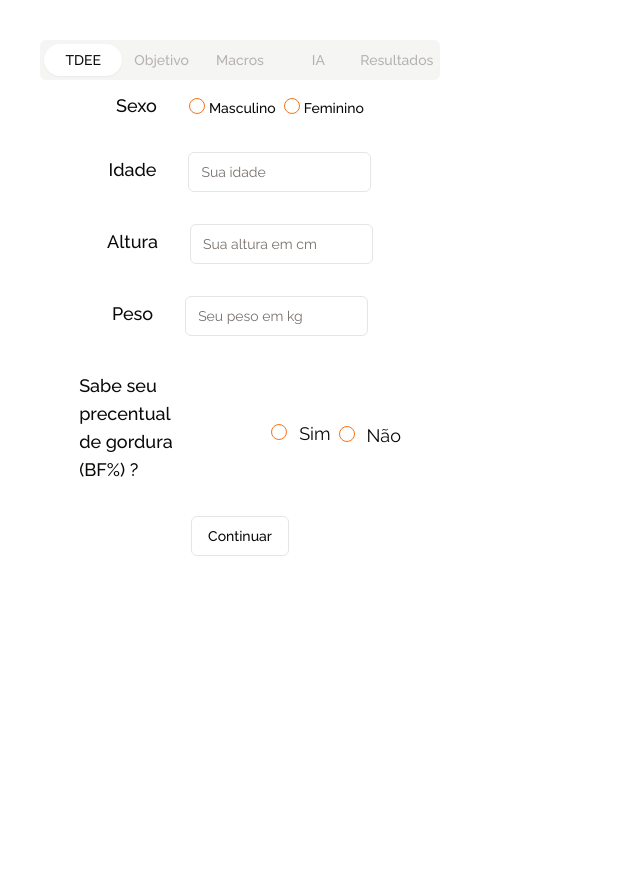
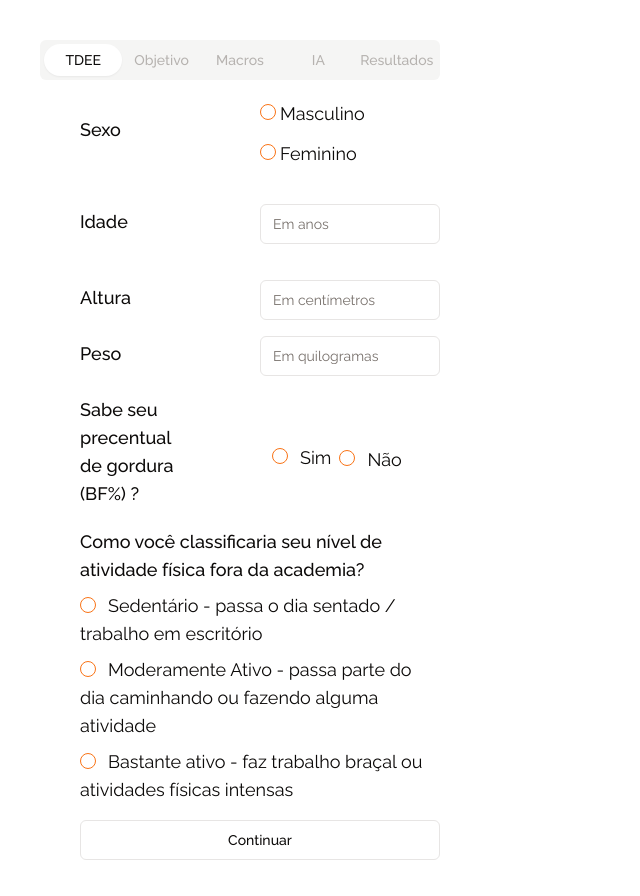
Before and after one commit to itpaulin/ai-diet-calculator, a Next.js app: page /metricas in a window 1280 px wide. Shown: the top 896 px of the page, without its empty margins (0-640 px from the left). Before the commit the page ends 800 px from the top, so only its background shows below. Built offline with nearby package versions, Linux system fonts and the light colour scheme; a web font is replaced by a local one.

Commit message:
feat: add input activity level and align inputs.

```diff
--- a/src/app/metricas/components/tdee.tsx
+++ b/src/app/metricas/components/tdee.tsx
@@ -21,6 +21,7 @@ import React, { Dispatch, SetStateAction, useEffect, useState } from 'react'
 import { ITdee } from '@/models'
 import { KatchMcArdle, MifflinStJeor } from '@/functions/tmb'
 import { Badge } from '@/components/ui/badge'
+import ActivityLevel from '@/enums/ActivityLevel'
 
 interface TdeeProps {
   setHasTdee: Dispatch<SetStateAction<boolean>>
@@ -54,6 +55,18 @@ const tdeeSchema = z.object({
     .positive(),
   hasBF: z.coerce.boolean(),
   bodyFat: z.coerce.number().positive().optional(),
+  activityLevel: z.nativeEnum(ActivityLevel, {
+    errorMap: (issue, _ctx) => {
+      switch (issue.code) {
+        case 'invalid_type':
+          return { message: 'Selecione um nível de atividade adequado' }
+        case 'invalid_enum_value':
+          return { message: 'Selecione um nível de atividade adequado' }
+        default:
+          return { message: 'Nível inválido' }
+      }
+    },
+  }),
 })
 
 export const Tdee = ({ setHasTdee, setPayload }: TdeeProps) => {
@@ -98,37 +111,35 @@ export const Tdee = ({ setHasTdee, setPayload }: TdeeProps) => {
       <Form {...form}>
         <form
           onSubmit={form.handleSubmit(onSubmit)}
-          className='flex flex-col items-center justify-center space-y-8'
+          className=' grid grid-rows-2 items-center gap-4 pl-10 '
         >
           <FormField
             control={form.control}
             name='gender'
             render={({ field }) => (
-              <FormItem className='flex flex-col'>
-                <div className='flex px-5'>
-                  <FormLabel>Sexo</FormLabel>
-                  <FormControl className='ml-8 pt-2'>
+              <FormItem className='grid grid-cols-2'>
+                <FormLabel className='pt-7'>Sexo</FormLabel>
+                <FormControl>
                   <RadioGroup
                     onValueChange={field.onChange}
                     defaultValue={field.value}
-                      className='flex'
+                    className=''
                     {...field}
                   >
-                      <FormItem>
+                    <FormItem className='flex items-center space-x-1 space-y-0'>
                       <FormControl>
-                          <RadioGroupItem value='Male' />
+                        <RadioGroupItem value={Gender.Male} />
                       </FormControl>
-                        <Label className='pl-1 pt-[2px]'>Masculino</Label>
+                      <FormLabel className='font-normal'>Masculino</FormLabel>
                     </FormItem>
-                      <FormItem>
+                    <FormItem className='flex items-center space-x-1 space-y-0'>
                       <FormControl>
-                          <RadioGroupItem value='Female' />
+                        <RadioGroupItem value={Gender.Female} />
                       </FormControl>
-                        <Label className='pl-1 pt-[2px]'>Feminino</Label>
+                      <FormLabel className='font-normal'>Feminino</FormLabel>
                     </FormItem>
                   </RadioGroup>
                 </FormControl>
-                </div>
                 <FormMessage />
               </FormItem>
             )}
@@ -138,10 +149,10 @@ export const Tdee = ({ setHasTdee, setPayload }: TdeeProps) => {
             name='age'
             render={({ field }) => (
               <FormItem className='flex flex-col'>
-                <div className='flex px-5'>
+                <div className='grid grid-cols-2'>
                   <FormLabel>Idade</FormLabel>
-                  <FormControl className='ml-8'>
-                    <Input type={'number'} placeholder='Sua idade' {...field} />
+                  <FormControl className=''>
+                    <Input type={'number'} placeholder='Em anos' {...field} />
                   </FormControl>
                 </div>
                 <FormMessage />
@@ -154,10 +165,10 @@ export const Tdee = ({ setHasTdee, setPayload }: TdeeProps) => {
             name='height'
             render={({ field }) => (
               <FormItem className='flex flex-col'>
-                <div className='flex px-5'>
+                <div className='grid grid-cols-2'>
                   <FormLabel>Altura</FormLabel>
-                  <FormControl className='ml-8'>
-                    <Input type={'number'} placeholder='Sua altura em cm' {...field} />
+                  <FormControl className=''>
+                    <Input type={'number'} placeholder='Em centímetros' {...field} />
                   </FormControl>
                 </div>
                 <FormMessage />
@@ -169,10 +180,10 @@ export const Tdee = ({ setHasTdee, setPayload }: TdeeProps) => {
             name='weight'
             render={({ field }) => (
               <FormItem className='flex flex-col'>
-                <div className='flex px-5'>
+                <div className='grid grid-cols-2'>
                   <FormLabel>Peso</FormLabel>
-                  <FormControl className='ml-8'>
-                    <Input type={'number'} placeholder='Seu peso em kg' {...field} />
+                  <FormControl>
+                    <Input type={'number'} placeholder='Em quilogramas' {...field} />
                   </FormControl>
                 </div>
                 <FormMessage />
@@ -217,10 +228,10 @@ export const Tdee = ({ setHasTdee, setPayload }: TdeeProps) => {
               name='bodyFat'
               render={({ field }) => (
                 <FormItem className='flex flex-col'>
-                  <div className='flex items-center space-x-3 px-5'>
+                  <div className='grid grid-cols-2'>
                     <FormLabel>Percentual de gordura</FormLabel>
-                    <FormControl className='ml-8'>
-                      <Input type={'number'} placeholder='Informe o percentual' {...field} />
+                    <FormControl className=''>
+                      <Input type={'number'} placeholder='Em porcentagem' {...field} />
                     </FormControl>
                   </div>
                   <FormMessage />
@@ -238,6 +249,51 @@ export const Tdee = ({ setHasTdee, setPayload }: TdeeProps) => {
               </span>
             </div>
           )}
+          <FormField
+            control={form.control}
+            name='activityLevel'
+            render={({ field }) => (
+              <FormItem className='flex flex-col'>
+                <FormLabel>
+                  Como você classificaria seu nível de atividade física fora da academia?
+                </FormLabel>
+                <FormControl>
+                  <RadioGroup
+                    onValueChange={field.onChange}
+                    defaultValue={field.value}
+                    className='flex flex-col'
+                  >
+                    <FormItem className='items-center space-x-3'>
+                      <FormControl>
+                        <RadioGroupItem value={ActivityLevel.Sedentary} />
+                      </FormControl>
+                      <FormLabel className='font-normal'>
+                        Sedentário - passa o dia sentado / trabalho em escritório
+                      </FormLabel>
+                    </FormItem>
+                    <FormItem className='items-center space-x-3'>
+                      <FormControl>
+                        <RadioGroupItem value={ActivityLevel.ModeratelyActive} />
+                      </FormControl>
+                      <FormLabel className='font-normal'>
+                        Moderamente Ativo - passa parte do dia caminhando ou fazendo alguma
+                        atividade
+                      </FormLabel>
+                    </FormItem>
+                    <FormItem className='items-center space-x-3'>
+                      <FormControl>
+                        <RadioGroupItem value={ActivityLevel.VeryActive} />
+                      </FormControl>
+                      <FormLabel className='font-normal'>
+                        Bastante ativo - faz trabalho braçal ou atividades físicas intensas
+                      </FormLabel>
+                    </FormItem>
+                  </RadioGroup>
+                </FormControl>
+                <FormMessage />
+              </FormItem>
+            )}
+          />
           <Button type='submit' variant='outline'>
             Continuar
           </Button>
--- /dev/null
+++ b/src/enums/ActivityLevel.ts
@@ -0,0 +1,7 @@
+enum ActivityLevel {
+  Sedentary = 'Sedentário',
+  ModeratelyActive = 'Moderamente Ativo',
+  VeryActive = 'Bastante Ativo',
+}
+
+export default ActivityLevel
```
Lines whose indentation alone changed are shown as unchanged.
